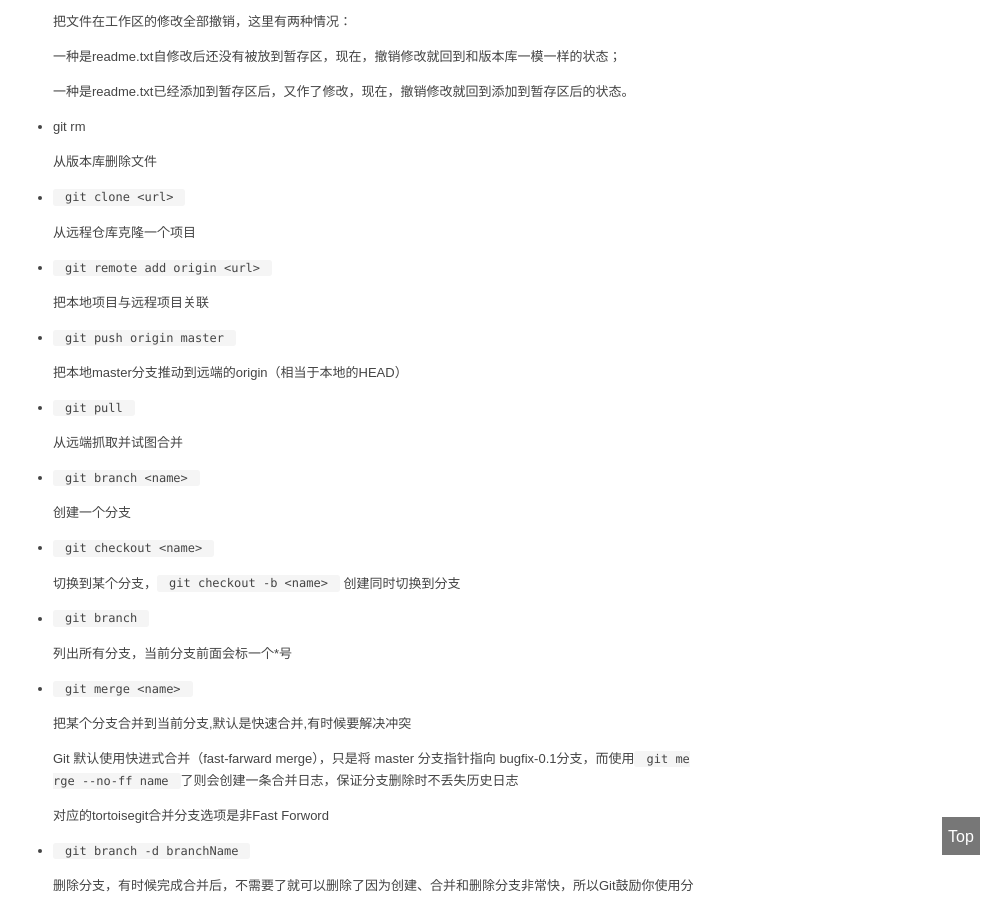
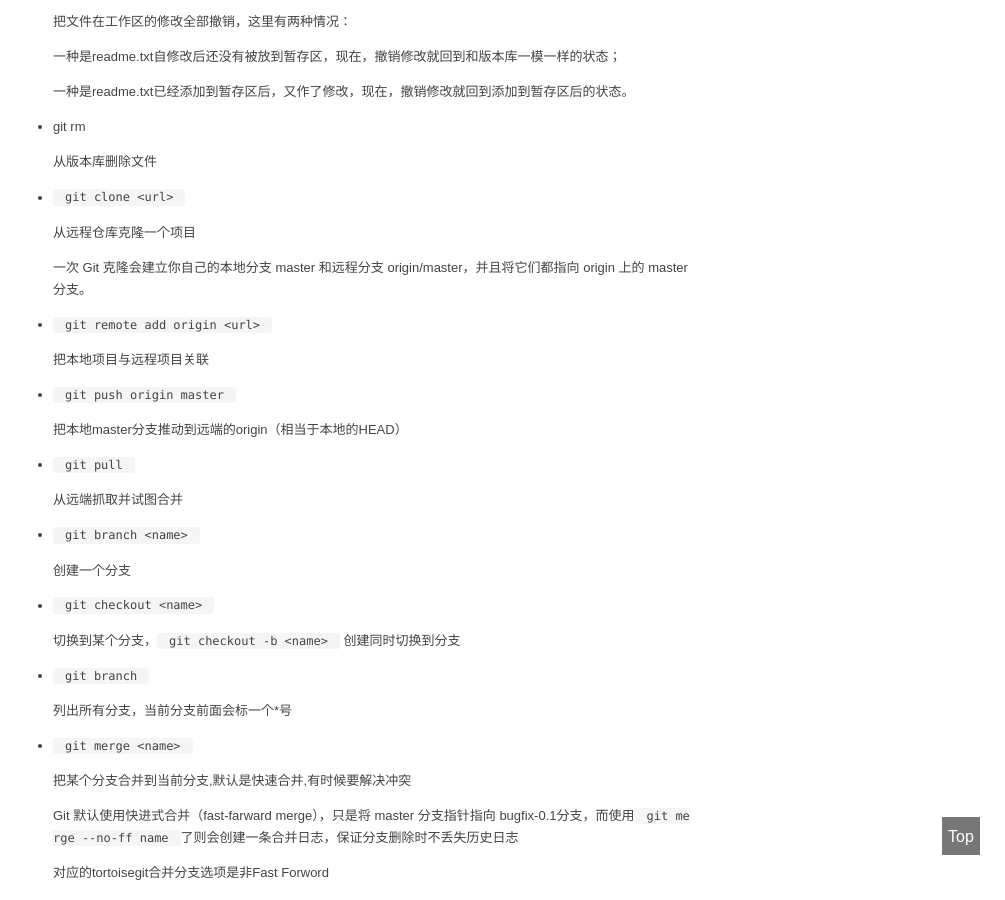
Before and after one commit to TMaize/tmaize-blog, a Jekyll site: the page built from _posts/2017-09-20-git日常使用.md, in a window 1280 px wide and 900 px high, scrolled down 1565 px. Shown: the whole window, without its empty margins (275-1280 px from the left). Built offline with Jekyll 4.4.1, drawn with Linux system fonts in a browser that asks for light colours; comment, search, counter and statistics services are not loaded.

Commit message:
更新文章

```diff
--- a/_posts/2017-09-20-git日常使用.md
+++ b/_posts/2017-09-20-git日常使用.md
@@ -66,6 +66,8 @@ categories: [小技巧]
 + `git clone <url>`
 
     从远程仓库克隆一个项目
+
+	一次 Git 克隆会建立你自己的本地分支 master 和远程分支 origin/master，并且将它们都指向 origin 上的 master 分支。
 
 + `git remote add origin <url>`
 
```
